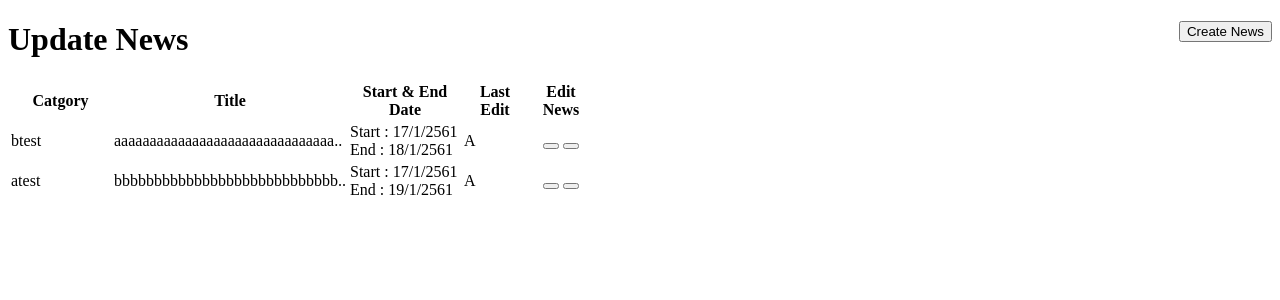
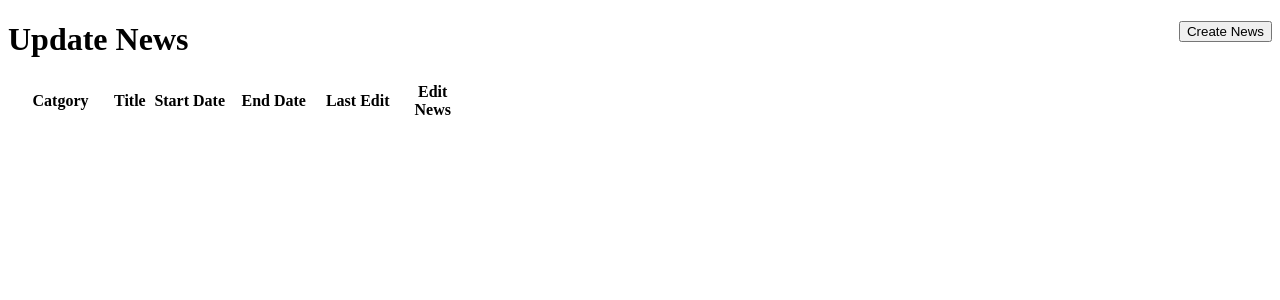
Before and after one commit to OrderWife/news, a CodeIgniter app: the page made by application/views/backendview/backendhome.php in a window 1280 px wide. Shown: the part 187-487 px from the top of the page. Run offline with CodeIgniter, Linux system fonts and the light colour scheme; lists and menus that the app fills with data are empty.

Commit message:
Finish ajax insert to DataTable page backend_news
hahahaha Easy.

```diff
--- a/application/views/backendview/backendhome.php
+++ b/application/views/backendview/backendhome.php
@@ -93,51 +93,15 @@
                                                     <tr role="row">
                                                       <th class="sorting_asc" tabindex="0" aria-controls="dataTables-example" rowspan="1" colspan="1" aria-sort="ascending" style="width: 99px;">Catgory</th>
                                                       <th class="sorting" tabindex="0" aria-controls="dataTables-example" rowspan="1" colspan="1" style="width: 122;">Title</th>
-                                                      <th class="sorting" tabindex="0" aria-controls="dataTables-example" rowspan="1" colspan="1" style="width: 110px;">Start & End Date</th>
-                                                      <th class="sorting" tabindex="0" aria-controls="dataTables-example" rowspan="1" colspan="1" style="width: 62px;">Last Edit</th>
+                                                      <th class="sorting" tabindex="0" aria-controls="dataTables-example" rowspan="1" colspan="1" style="width: 80px;">Start Date</th>
+                                                      <th class="sorting" tabindex="0" aria-controls="dataTables-example" rowspan="1" colspan="1" style="width: 80px;">End Date</th>
+                                                      <th class="sorting" tabindex="0" aria-controls="dataTables-example" rowspan="1" colspan="1" style="width: 80px;">Last Edit</th>
                                                       <th class="sorting" tabindex="0" aria-controls="dataTables-example" rowspan="1" colspan="1" style="width: 62px;">Edit News</th>
                                                     </tr>
                                                 </thead>
                                                   <tbody>
-                                            <!-- gradeA odd -->
-                                              <tr class="" role="row">
-                                                  <td class="sorting_1">btest</td>
-                                                  <td>aaaaaaaaaaaaaaaaaaaaaaaaaaaaaaa..</td>
-                                                  <td>Start : 17/1/2561<br>End : 18/1/2561</td>
-                                                  <td class="center">A</td>
-                                                  <td align="center">
-                                                      <!-- btn Edit -->
-                                                      <button type="button" style="float:center;" class="btn btn-warning btn-sm">
-                                                      <b class="fa fa-edit"></b>
-                                                      </button>
-                                                      <!-- /.btn Edit -->
-                                                      <!-- btn Delete -->
-                                                      <button type="button" style="float:center;" class="btn btn-danger btn-sm">
-                                                      <b class="fa fa-remove"></b>
-                                                      </button>
-                                                      <!-- /.btn Delete -->
-                                                  </td>
-                                              </tr>
-                                              <!-- gradeA even -->
-                                              <tr class="" role="row">
-                                                  <td class="sorting_1">atest</td>
-                                                  <td>bbbbbbbbbbbbbbbbbbbbbbbbbbbb..</td>
-                                                  <td>Start : 17/1/2561<br>End : 19/1/2561</td>
-                                                  <td class="center">A</td>
-                                                  <td align="center">
-                                                      <!-- btn Edit -->
-                                                      <button type="button" style="float:center;" class="btn btn-warning btn-sm">
-                                                      <b class="fa fa-edit"></b>
-                                                      </button>
-                                                      <!-- /.btn Edit -->
-                                                      <!-- btn Delete -->
-                                                      <button type="button" style="float:center;" class="btn btn-danger btn-sm">
-                                                      <b class="fa fa-remove"></b>
-                                                      </button>
-                                                      <!-- /.btn Delete -->
-                                                  </td>
-                                              </tr>
-                                            </tbody>
+
+                                                  </tbody>
                                     </table>
                                   </div>
                                 </div>
```
Also changed, not shown: application/views/backendview/include/include_table.php (+12 -8 lines).
